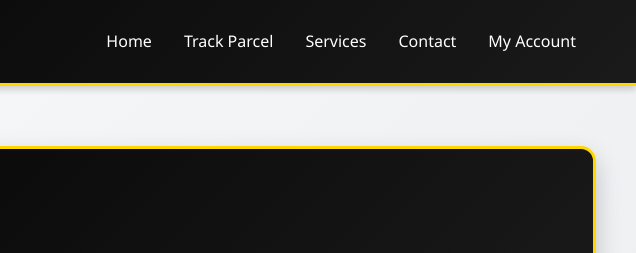
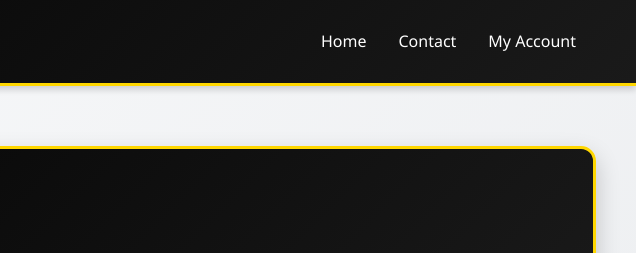
Before and after one commit to wolfie2007/trackpro, a plain HTML site: page account.html in a window 1280 px wide. Shown: the top 253 px of the page, 644-1280 px from the left. Drawn offline with Linux system fonts and the light colour scheme; sample sign-in values are in the browser's storage.

Commit message:
Fixed Layout on Account Page

```diff
--- a/account.html
+++ b/account.html
@@ -406,8 +406,6 @@
             </div>
             <ul class="nav-menu">
                 <li><a href="index.html" class="nav-link">Home</a></li>
-                <li><a href="index.html#track" class="nav-link">Track Parcel</a></li>
-                <li><a href="index.html#services" class="nav-link">Services</a></li>
                 <li><a href="index.html#contact" class="nav-link">Contact</a></li>
                 <li><a href="account.html" class="nav-link">My Account</a></li>
             </ul>
```
